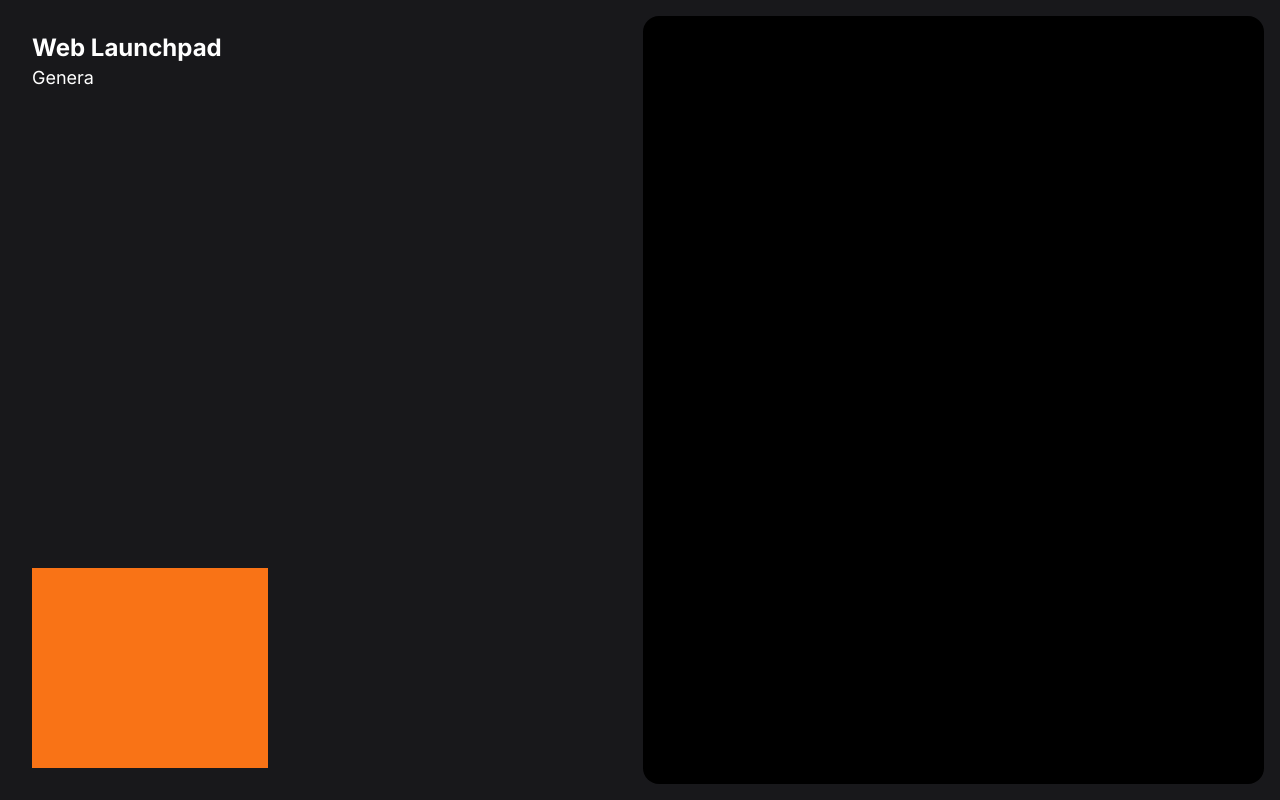
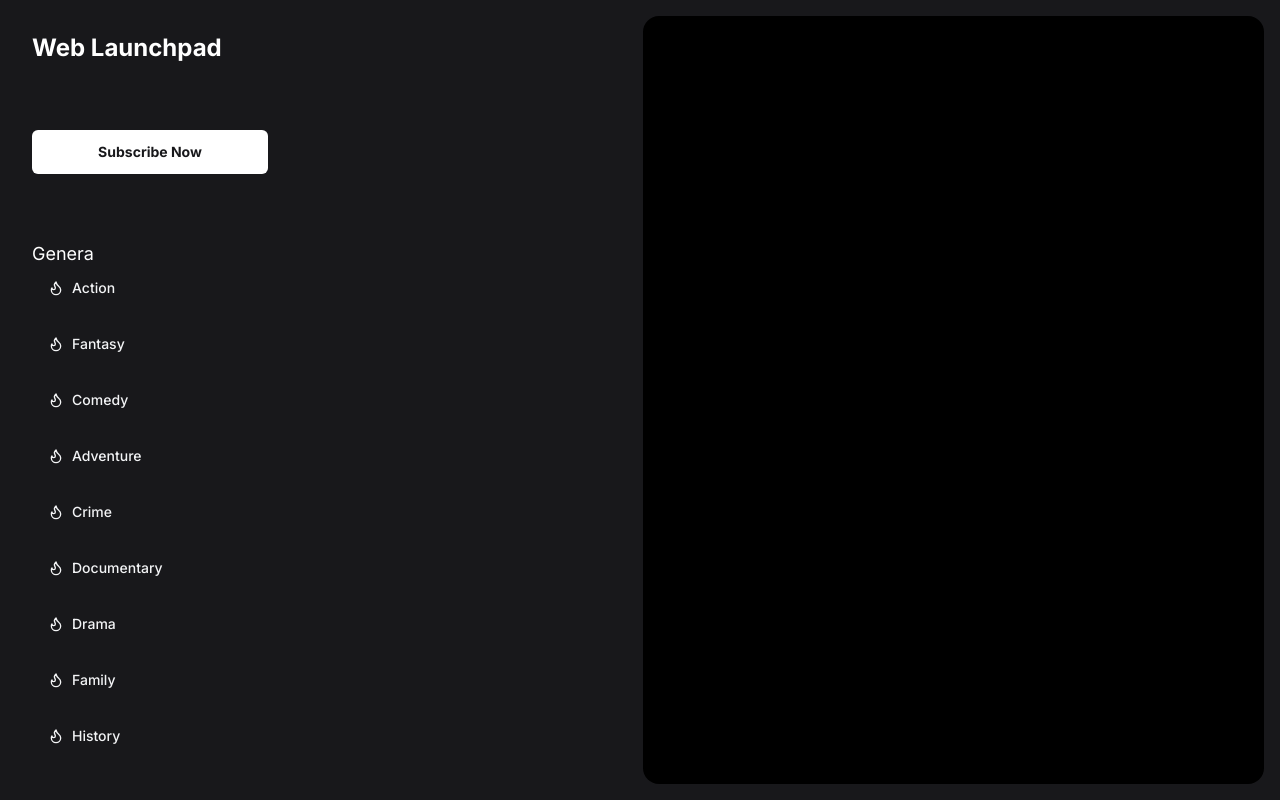
Before and after one commit to chrhi/Aflamy, a Next.js app: page /auth in a window 1280 px wide. Built offline with nearby package versions, Linux system fonts and the light colour scheme.

Commit message:
push changes to main

```diff
--- a/package.json
+++ b/package.json
@@ -9,6 +9,7 @@
     "lint": "next lint"
   },
   "dependencies": {
+    "@radix-ui/react-scroll-area": "^1.1.0",
     "@radix-ui/react-slot": "^1.1.0",
     "class-variance-authority": "^0.7.0",
     "clsx": "^2.1.1",
--- a/src/app/layout.tsx
+++ b/src/app/layout.tsx
@@ -1,6 +1,7 @@
 import type { Metadata } from "next";
 import { Inter } from "next/font/google";
 import "./globals.css";
+import SideBar from "@/components/side-bar";
 
 const inter = Inter({ subsets: ["latin"] });
 
@@ -17,19 +18,12 @@
   return (
     <html lang="en">
       <body className={inter.className}>
-        <div className="w-[300px] h-screen flex flex-col justify-between bg-zinc-900 fixed top-0 bottom-0 left-0 p-8">
-          <div className="w-full min-h-[300px] h-fit">
-            <p className="text-2xl font-bold text-white">Web Launchpad</p>
+        <div className="">
+          <SideBar />
 
-            <div className="w-full h-[300px] flex flex-col gap-y-4">
-              <p className="text-white text-lg">Genera</p>
-            </div>
+          <div className="bg-zinc-900 w-[calc(100%-300px)] ml-[300px] ">
+            {children}
           </div>
-
-          <div className="w-full h-[200px] bg-orange-500"></div>
-        </div>
-        <div className="bg-zinc-900 w-[calc(100%-300px)] ml-[300px] ">
-          {children}
         </div>
       </body>
     </html>
--- /dev/null
+++ b/src/components/icons.tsx
@@ -0,0 +1,7 @@
+import { CandyCane, Flame, Sparkles } from "lucide-react";
+
+export const icons = {
+  fire: () => Flame,
+  magic: () => Sparkles,
+  comedy: () => CandyCane,
+};
--- a/src/components/movie-card.tsx
+++ b/src/components/movie-card.tsx
@@ -8,7 +8,7 @@
 
 const MovieCard: FC<MovieCardProps> = ({ movie }) => {
   return (
-    <div className="w-full max-w-[300px] h-[400px] flex flex-col gap-y-4">
+    <div className="w-full max-w-[300px] h-[400px] flex flex-col gap-y-4 hover:scale-105 transition-all duration-300 cursor-pointer">
       <div className="h-[80%] w-full rounded-2xl relative">
         <Image
           src={`https://image.tmdb.org/t/p/original/${movie.poster_path}`}
--- /dev/null
+++ b/src/components/side-bar.tsx
@@ -0,0 +1,45 @@
+import type { FC } from "react";
+import { ScrollArea } from "@/components/ui/scroll-area";
+import { dashboardItems } from "@/data";
+import Link from "next/link";
+import { cn } from "@/lib/utils";
+import { Button, buttonVariants } from "./ui/button";
+
+const SideBar: FC = ({}) => {
+  return (
+    <div className="w-[300px] h-screen flex flex-col justify-between bg-zinc-900 fixed top-0 bottom-0 left-0 p-8">
+      <p className="text-2xl font-bold text-white">Web Launchpad</p>
+      <div className="w-full h-[200px] flex items-center justify-start">
+        <Button
+          className="bg-white text-zinc-900 w-full font-bold hover:bg-white"
+          size={"lg"}
+        >
+          Subscribe Now
+        </Button>
+      </div>
+
+      <ScrollArea className="w-full h-[600px]  flex flex-col gap-y-4">
+        <p className="text-white text-lg">Genera</p>
+
+        <div className="w-full h-fit flex flex-col gap-y-4">
+          {dashboardItems.map((item) => {
+            return (
+              <Link
+                key={item.name}
+                href={item.url}
+                className={cn(
+                  buttonVariants({ variant: "ghost" }),
+                  "w-full flex items-center justify-start text-gray-100 hover:bg-white/5 hover:text-white cursor-pointer"
+                )}
+              >
+                <item.icon className="w-4 h-4 mr-2" /> {item.name}
+              </Link>
+            );
+          })}
+        </div>
+      </ScrollArea>
+    </div>
+  );
+};
+
+export default SideBar;
--- /dev/null
+++ b/src/components/ui/scroll-area.tsx
@@ -0,0 +1,48 @@
+"use client"
+
+import * as React from "react"
+import * as ScrollAreaPrimitive from "@radix-ui/react-scroll-area"
+
+import { cn } from "@/lib/utils"
+
+const ScrollArea = React.forwardRef<
+  React.ElementRef<typeof ScrollAreaPrimitive.Root>,
+  React.ComponentPropsWithoutRef<typeof ScrollAreaPrimitive.Root>
+>(({ className, children, ...props }, ref) => (
+  <ScrollAreaPrimitive.Root
+    ref={ref}
+    className={cn("relative overflow-hidden", className)}
+    {...props}
+  >
+    <ScrollAreaPrimitive.Viewport className="h-full w-full rounded-[inherit]">
+      {children}
+    </ScrollAreaPrimitive.Viewport>
+    <ScrollBar />
+    <ScrollAreaPrimitive.Corner />
+  </ScrollAreaPrimitive.Root>
+))
+ScrollArea.displayName = ScrollAreaPrimitive.Root.displayName
+
+const ScrollBar = React.forwardRef<
+  React.ElementRef<typeof ScrollAreaPrimitive.ScrollAreaScrollbar>,
+  React.ComponentPropsWithoutRef<typeof ScrollAreaPrimitive.ScrollAreaScrollbar>
+>(({ className, orientation = "vertical", ...props }, ref) => (
+  <ScrollAreaPrimitive.ScrollAreaScrollbar
+    ref={ref}
+    orientation={orientation}
+    className={cn(
+      "flex touch-none select-none transition-colors",
+      orientation === "vertical" &&
+        "h-full w-2.5 border-l border-l-transparent p-[1px]",
+      orientation === "horizontal" &&
+        "h-2.5 flex-col border-t border-t-transparent p-[1px]",
+      className
+    )}
+    {...props}
+  >
+    <ScrollAreaPrimitive.ScrollAreaThumb className="relative flex-1 rounded-full bg-border" />
+  </ScrollAreaPrimitive.ScrollAreaScrollbar>
+))
+ScrollBar.displayName = ScrollAreaPrimitive.ScrollAreaScrollbar.displayName
+
+export { ScrollArea, ScrollBar }
--- /dev/null
+++ b/src/data/index.ts
@@ -0,0 +1,98 @@
+import { Flame } from "lucide-react";
+
+export const dashboardItems = [
+  {
+    name: "Action",
+    icon: Flame,
+    url: "/genera/28",
+  },
+  {
+    name: "Fantasy",
+    icon: Flame,
+    url: "/genera/14",
+  },
+  {
+    name: "Comedy",
+    icon: Flame,
+    url: "/genera/35",
+  },
+  {
+    name: "Adventure",
+    icon: Flame,
+    url: "/genera/12",
+  },
+  {
+    name: "Crime",
+    icon: Flame,
+    url: "/genera/80",
+  },
+
+  {
+    name: "Documentary",
+    icon: Flame,
+    url: "/genera/99",
+  },
+  {
+    name: "Drama",
+    icon: Flame,
+    url: "/genera/18",
+  },
+  {
+    name: "Family",
+    icon: Flame,
+    url: "/genera/10751",
+  },
+
+  {
+    name: "History",
+    icon: Flame,
+    url: "/genera/36",
+  },
+  {
+    name: "Horror",
+    icon: Flame,
+    url: "/genera/27",
+  },
+  {
+    name: "Music",
+    icon: Flame,
+    url: "/genera/10402",
+  },
+
+  {
+    name: "Mystery",
+    icon: Flame,
+    url: "/genera/9648",
+  },
+  {
+    name: "Romance",
+    icon: Flame,
+    url: "/genera/10749",
+  },
+  {
+    name: "Science Fiction",
+    icon: Flame,
+    url: "/genera/878",
+  },
+
+  {
+    name: "TV Movie",
+    icon: Flame,
+    url: "/genera/10770",
+  },
+  {
+    name: "Thriller",
+    icon: Flame,
+    url: "/genera/53",
+  },
+  {
+    name: "War",
+    icon: Flame,
+    url: "/genera/10752",
+  },
+  {
+    name: "Western",
+    icon: Flame,
+    url: "/genera/37",
+  },
+];
```
Also changed, not shown: 1 other file (tests, documents, lock files or other folders).
